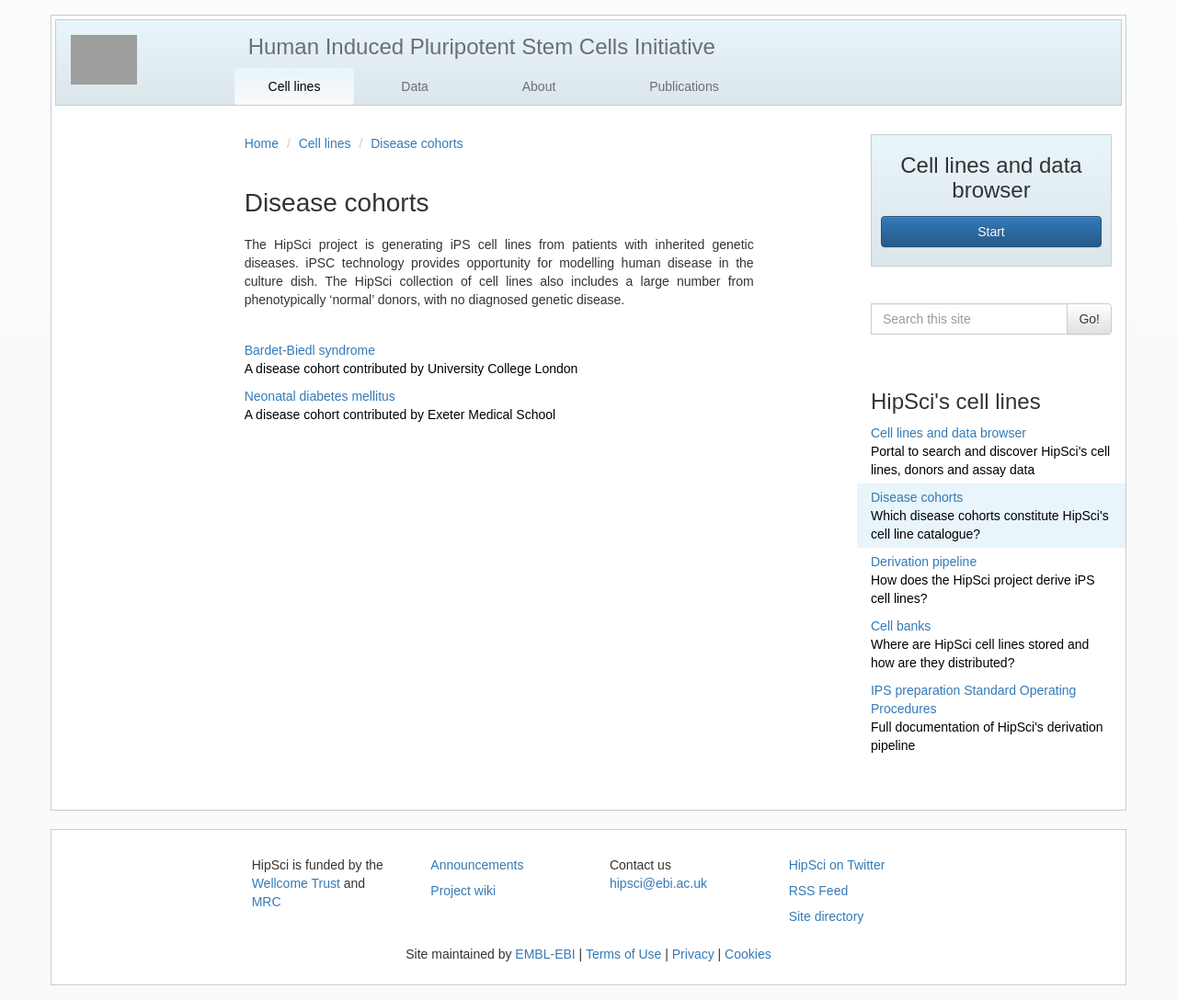
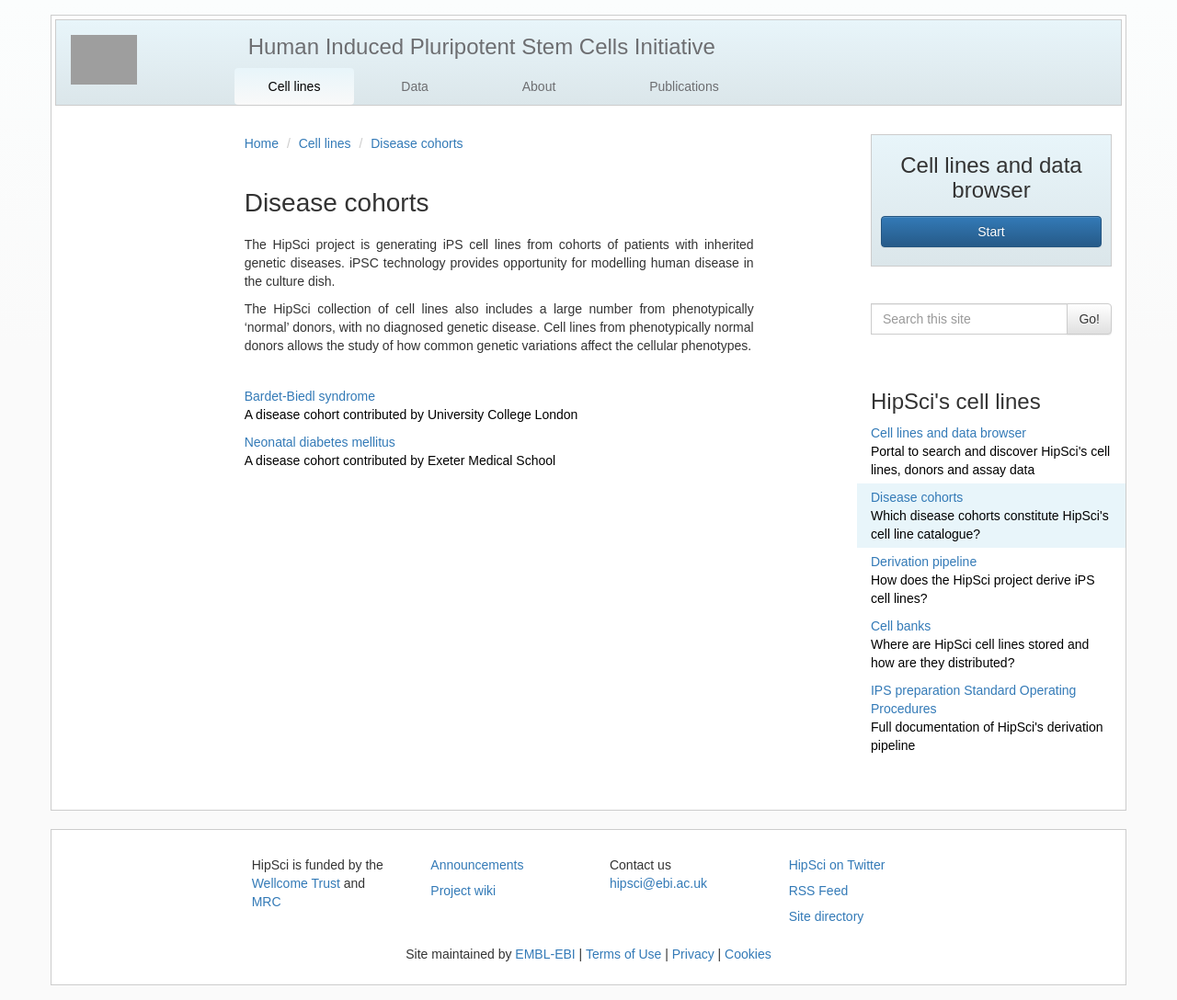
Before and after one commit to EMBL-EBI-GCA/gca_hipsci_website, a Jekyll site: the page built from _posts/1111-11-11-disease.md, in a window 1280 px wide. Shown: the whole page at 92% size. Built offline with Jekyll 4.4.1, drawn with Linux system fonts in a browser that asks for light colours; nearby versions of some CDN libraries; grey boxes are pictures that could not be loaded.

```diff
--- a/_posts/1111-11-11-disease.md
+++ b/_posts/1111-11-11-disease.md
@@ -8,9 +8,14 @@ tags:
     - cells
 ---
 
-   The HipSci project is generating iPS cell lines from patients with inherited genetic diseases.
-   iPSC technology provides opportunity for modelling human disease in the culture dish.
-   The HipSci collection of cell lines also includes a large number from phenotypically 'normal' donors, with no diagnosed genetic disease.
+The HipSci project is generating iPS cell lines from cohorts of patients with inherited genetic diseases.
+iPSC technology provides opportunity for modelling human disease in the culture dish.
+
+The HipSci collection of cell lines also includes a large number from
+phenotypically 'normal' donors, with no diagnosed genetic disease. Cell
+lines from phenotypically normal donors allows the study of how common
+genetic variations affect the cellular
+phenotypes.
 
 
 {% include components/tag_navigation.html tag='disease'%}
--- a/directory.html
+++ b/directory.html
@@ -4,10 +4,10 @@ title: HipSci site directory
 permalink: /directory/
 ---
 
-{% assign sorttags = "project cells data assay disease publication" | split: ' ' %}
+{% assign sorttags = "project cells data assay disease publication other" | split: ' ' %}
 <nav>
 {% for tag in sorttags %}
-    <h3>{% cycle 'About the project', 'Cell lines', 'Data', 'Assays', 'Disease cohorts', 'Publications' %}</h3>
+    <h3>{% cycle 'About the project', 'Cell lines', 'Data', 'Assays', 'Disease cohorts', 'Publications', 'Other pages'%}</h3>
     <ul>
     {% assign posts = site.tags[tag] | sort: 'priority' %}
     {% for post in posts reversed %}
```
Also changed, not shown: _includes/ipscs.md (added, +10 -0 lines), _includes/summary.md (added, +10 -0 lines), _posts/1111-11-11-about.html (deleted, +0 -33 lines), _posts/1111-11-11-cells.md (+3 -1 lines), _posts/1111-11-11-ips-cells-rare-disease-cases-call-proposals.md (+1 -1 lines), _posts/1111-11-11-ips-cells-rare-disease-expression-interest.md (+1 -1 lines), about.html (added, +73 -0 lines), img/ipsc_morphology2.png (added).
